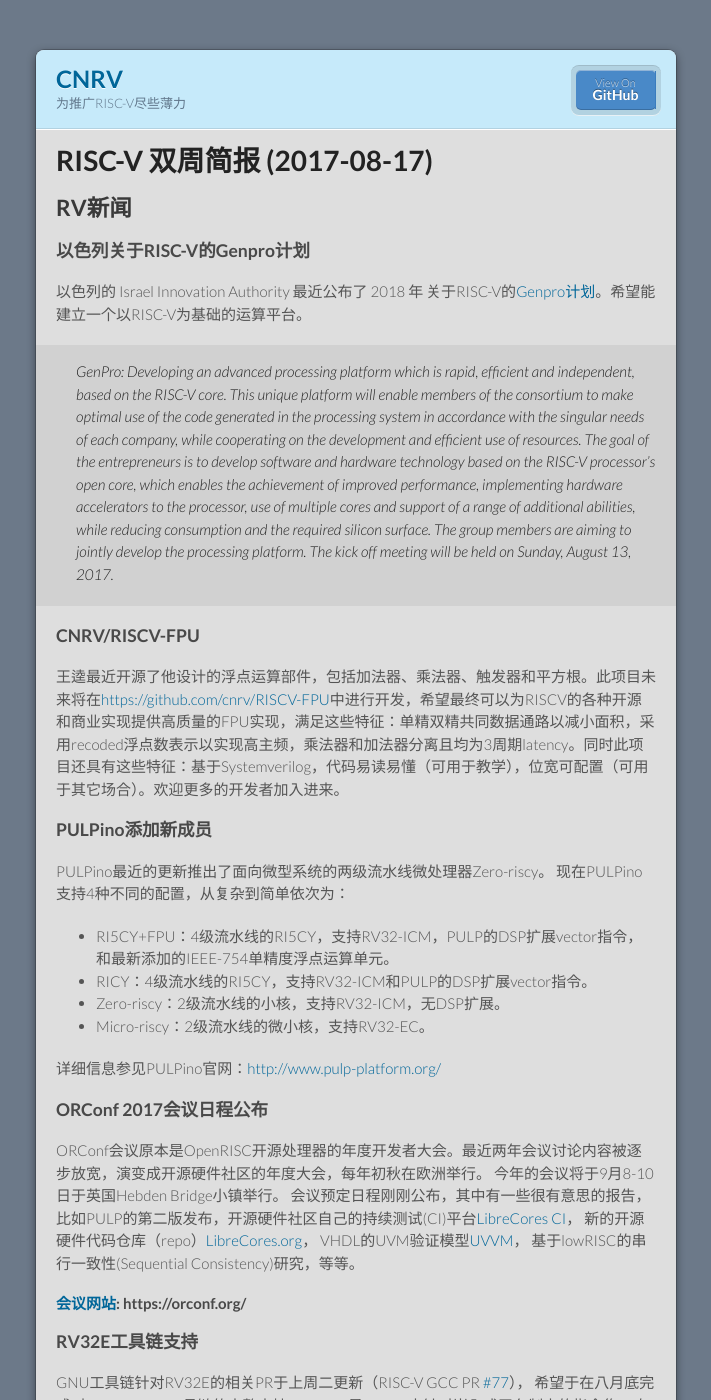
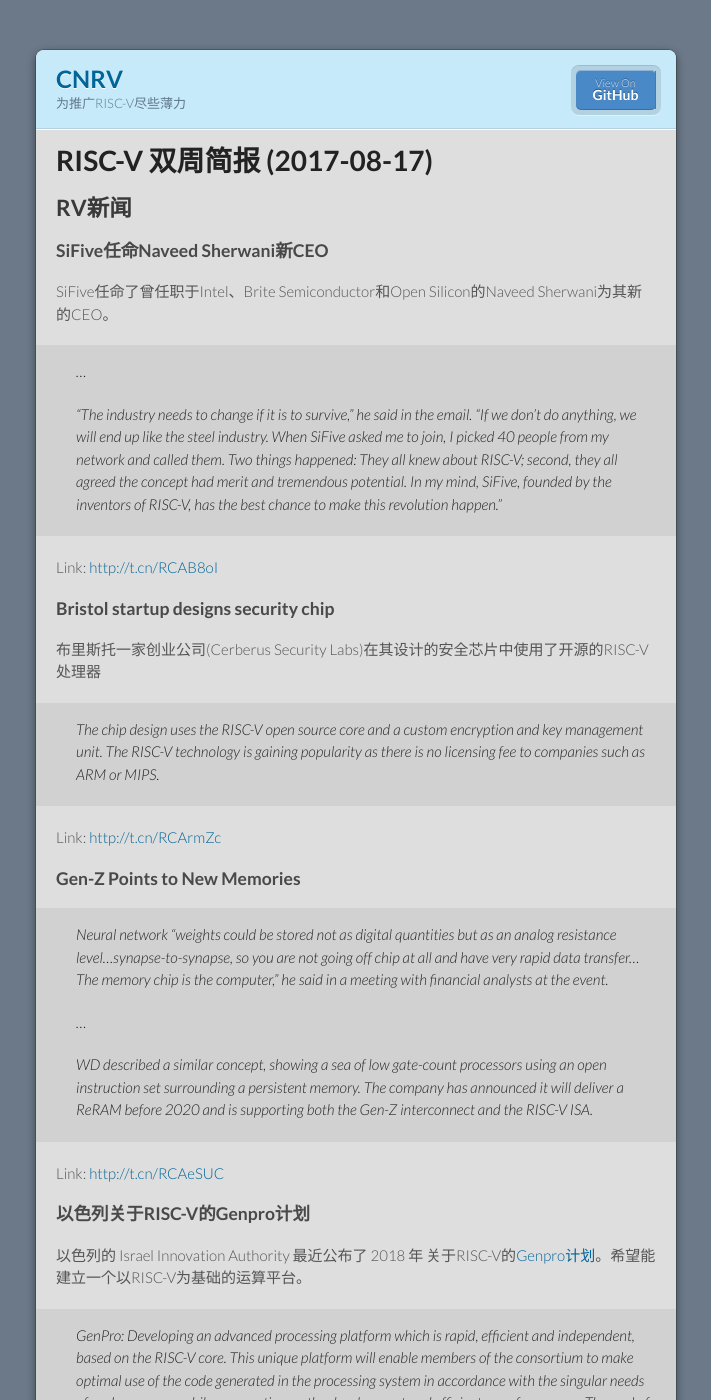
Before and after one commit to cnrv/home, a Jekyll site: the page built from bi-week-rpts/2017-08-17.md, in a window 1280 px wide and 1400 px high. Shown: the whole window, without its empty margins (284-995 px from the left). Built offline with Jekyll 4.4.1, drawn with Linux system fonts in a browser that asks for light colours; Markdown is read by kramdown in place of the engine named in the settings; our own code applies the rules of GitHub Pages for plain Markdown files; some of the changed text lies outside the part shown.

Commit message:
update with some news.
Signed-off-by: Alex Guo <xfguo@credosemi.com.cn>

```diff
--- a/bi-week-rpts/2017-08-17.md
+++ b/bi-week-rpts/2017-08-17.md
@@ -6,13 +6,45 @@
 
 ## RV新闻
 
+### SiFive任命Naveed Sherwani新CEO
+
+SiFive任命了曾任职于Intel、Brite Semiconductor和Open Silicon的Naveed Sherwani为其新的CEO。
+
+> ...
+>
+> “The industry needs to change if it is to survive,” he said in the email. “If we don’t do anything, we will end up like the steel industry. When SiFive asked me to join, I picked 40 people from my network and called them. Two things happened: They all knew about RISC-V; second, they all agreed the concept had merit and tremendous potential. In my mind, SiFive, founded by the inventors of RISC-V, has the best chance to make this revolution happen.”
+
+Link: [http://t.cn/RCAB8oI](https://venturebeat.com/2017/08/15/custom-processor-maker-sifive-appoints-intel-veteran-as-ceo/)
+
+### Bristol startup designs security chip
+
+布里斯托一家创业公司(Cerberus Security Labs)在其设计的安全芯片中使用了开源的RISC-V处理器
+
+> The chip design uses the RISC-V open source core and a custom encryption and key management unit. The RISC-V technology is gaining popularity as there is no licensing fee to companies such as ARM or MIPS.
+
+Link: [http://t.cn/RCArmZc](https://techspark.co/bristol-startup-designs-security-chip/)
+
+### Gen-Z Points to New Memories
+
+> Neural network “weights could be stored not as digital quantities but as an analog resistance level…synapse-to-synapse, so you are not going off chip at all and have very rapid data transfer…The memory chip is the computer,” he said in a meeting with financial analysts at the event.
+>
+> ...
+>
+> WD described a similar concept, showing a sea of low gate-count processors using an open instruction set surrounding a persistent memory. The company has announced it will deliver a ReRAM before 2020 and is supporting both the Gen-Z interconnect and the RISC-V ISA.
+
+Link: [http://t.cn/RCAeSUC](http://www.eetimes.com/document.asp?doc_id=1332147)
+
 ### 以色列关于RISC-V的Genpro计划
+
 以色列的 Israel Innovation Authority 最近公布了 2018 年 关于RISC-V的[Genpro计划](http://www.jewishpress.com/news/on-campus/2018-israeli-technological-innovation-consortia-launch-underway/2017/08/02/)。希望能建立一个以RISC-V为基础的运算平台。
->GenPro: Developing an advanced processing platform which is rapid, efficient and independent, based on the RISC-V core. This unique platform will enable members of the consortium to make optimal use of the code generated in the processing system in accordance with the singular needs of each company, while cooperating on the development and efficient use of resources. The goal of the entrepreneurs is to develop software and hardware technology based on the RISC-V processor’s open core, which enables the achievement of improved performance, implementing hardware accelerators to the processor, use of multiple cores and support of a range of additional abilities, while reducing consumption and the required silicon surface. The group members are aiming to jointly develop the processing platform. The kick off meeting will be held on Sunday, August 13, 2017.
+
+> GenPro: Developing an advanced processing platform which is rapid, efficient and independent, based on the RISC-V core. This unique platform will enable members of the consortium to make optimal use of the code generated in the processing system in accordance with the singular needs of each company, while cooperating on the development and efficient use of resources. The goal of the entrepreneurs is to develop software and hardware technology based on the RISC-V processor’s open core, which enables the achievement of improved performance, implementing hardware accelerators to the processor, use of multiple cores and support of a range of additional abilities, while reducing consumption and the required silicon surface. The group members are aiming to jointly develop the processing platform. The kick off meeting will be held on Sunday, August 13, 2017.
+
+Link: [http://t.cn/RCAr5tj](http://www.jewishpress.com/news/on-campus/2018-israeli-technological-innovation-consortia-launch-underway/2017/08/02/)
 
 ### CNRV/RISCV-FPU
 
-王逵最近开源了他设计的浮点运算部件，包括加法器、乘法器、触发器和平方根。此项目未来将在[https://github.com/cnrv/RISCV-FPU](https://github.com/cnrv/RISCV-FPU)中进行开发，希望最终可以为RISCV的各种开源和商业实现提供高质量的FPU实现，满足这些特征：单精双精共同数据通路以减小面积，采用recoded浮点数表示以实现高主频，乘法器和加法器分离且均为3周期latency。同时此项目还具有这些特征：基于Systemverilog，代码易读易懂（可用于教学），位宽可配置（可用于其它场合）。欢迎更多的开发者加入进来。
+王逵同学最近开源了他设计的浮点运算部件，包括加法器、乘法器、触发器和平方根。此项目未来将在[https://github.com/cnrv/RISCV-FPU](https://github.com/cnrv/RISCV-FPU)中进行开发，希望最终可以为RISCV的各种开源和商业实现提供高质量的FPU实现，满足这些特征：单精双精共同数据通路以减小面积，采用recoded浮点数表示以实现高主频，乘法器和加法器分离且均为3周期latency。同时此项目还具有这些特征：基于Systemverilog，代码易读易懂（可用于教学），位宽可配置（可用于其它场合）。欢迎更多的开发者加入进来。
 
 ### PULPino添加新成员
 
@@ -141,6 +173,13 @@
 
 ## 行业视角
 
+### [Nvidia CEO Huang: Big Data, Self-Driven Cars, Gaming the ‘Big Vectors’](http://www.barrons.com/articles/nvidia-ceo-huang-big-data-self-driven-cars-gaming-the-big-vectors-1502407194)
+
+> I asked Huang about his company's involvement in the chip-industry effort known as RISC-V, which is an outgrowth of the “reduced instruction-set architecture” model of computing that mostly dominates chip design.
+>
+> Huang was enthusiastic about Nvidia’s decision to give technology to the open-source effort:
+>
+> We designed a deep learning accelerator, the “DLA,” and it's probably the best anyone has ever designed, and we open-sourced it. RISC-V is an open source company, and they asked us if we might work with them to put our DLA into it, and so we are going to give it to the community. How it benefits Nvidia is that the more people who receive deep learning computing, the more demand there will be for deep learning. And two, the DLA is supported by our Tensor RT, and so that's how we extend the reach of our platform
 
 ## 市场相关
 
```
